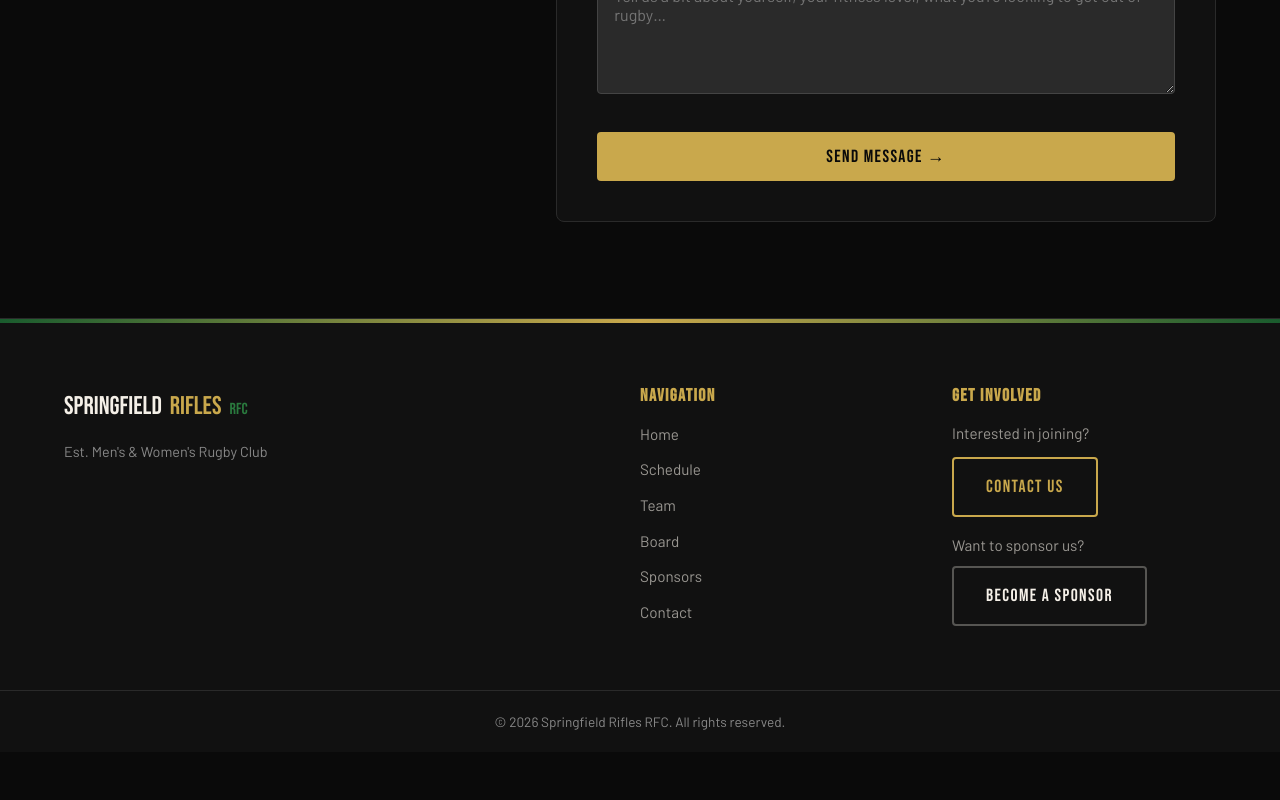
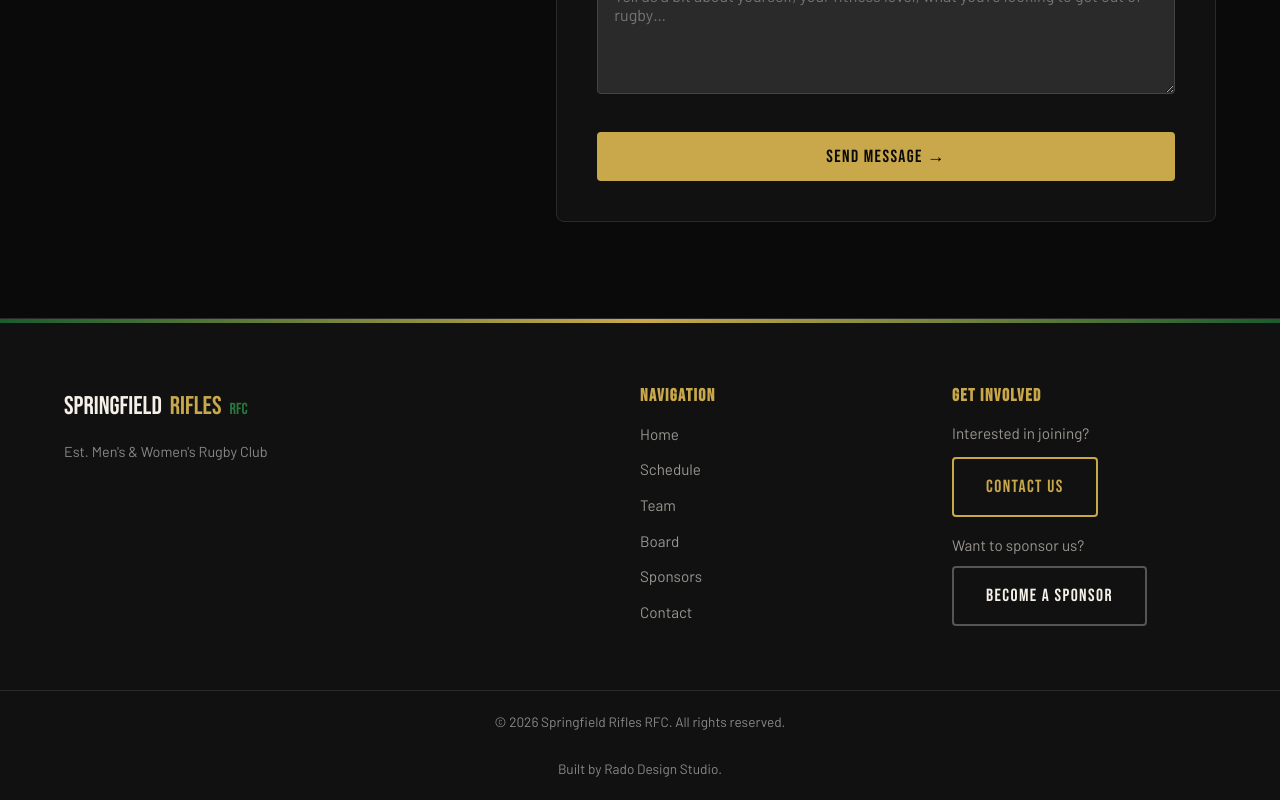
Before and after one commit to CRado7/Springfield-Rifles, a React (Vite) app in the folder client/: page /contact in a window 1280 px wide. Shown: the part 984-1784 px from the top of the page. Before the commit the page ends 1736 px from the top, so only its background shows below. Built offline with nearby package versions, Linux system fonts and the light colour scheme; the HTML template or start-up script is replaced by a standard one.

Commit message:
Update Footer.jsx

```diff
--- a/client/src/components/Footer.jsx
+++ b/client/src/components/Footer.jsx
@@ -45,6 +45,10 @@ export default function Footer() {
       <div className="footer__bottom">
         <div className="container">
           <p>© {new Date().getFullYear()} Springfield Rifles RFC. All rights reserved.</p>
+          <br />
+          <p>
+            Built by <a href="https://www.radodesignstudio.com" target="_blank" rel="noopener noreferrer">Rado Design Studio</a>.
+          </p>
         </div>
       </div>
     </footer>
```
